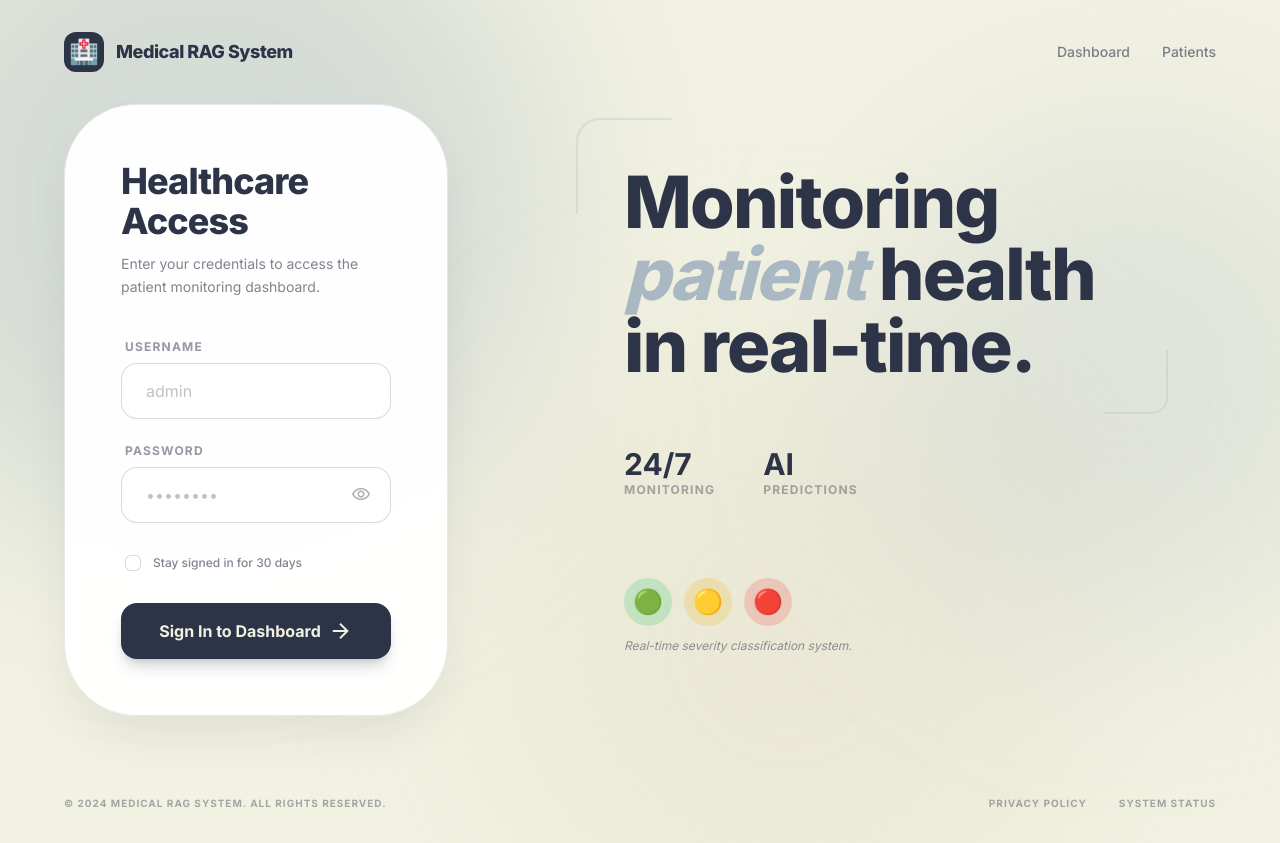
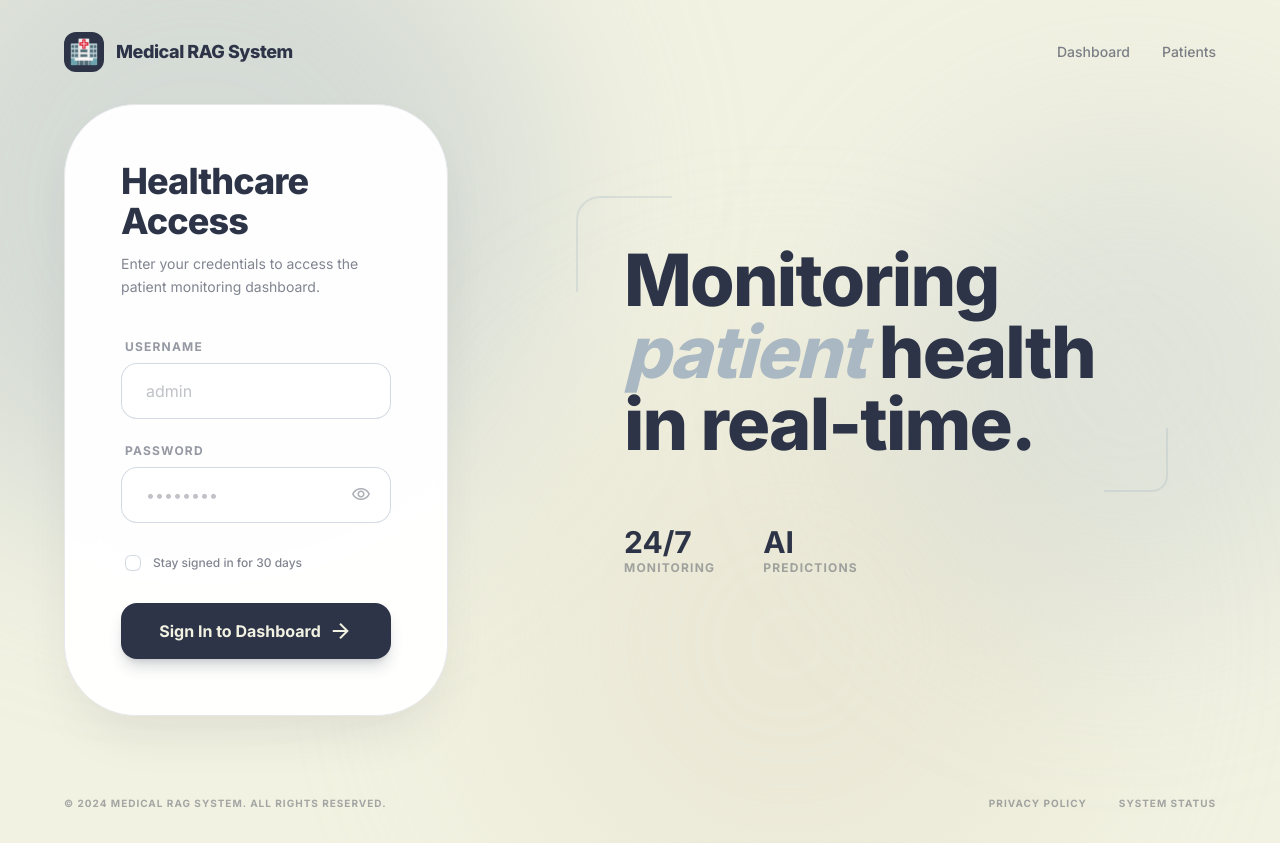
Before and after one commit to vishnupriya-0235/medical-rag-system, a Node server app: page / in a window 1280 px wide. Run offline with Node 20, Linux system fonts and the light colour scheme; some libraries are stand-ins or nearby versions.

Commit message:
removed unwanted elemts in login

```diff
--- a/views/login.ejs
+++ b/views/login.ejs
@@ -214,20 +214,7 @@
                         </div>
                     </div>
 
-                    <div class="pt-12">
-                        <div class="flex items-center gap-3">
-                            <div class="w-12 h-12 rounded-full bg-green-500/20 flex items-center justify-center">
-                                <span class="text-2xl">🟢</span>
-                            </div>
-                            <div class="w-12 h-12 rounded-full bg-yellow-500/20 flex items-center justify-center">
-                                <span class="text-2xl">🟡</span>
-                            </div>
-                            <div class="w-12 h-12 rounded-full bg-red-500/20 flex items-center justify-center">
-                                <span class="text-2xl">🔴</span>
-                            </div>
-                        </div>
-                        <p class="text-xs mt-3 text-primary/50 italic">Real-time severity classification system.</p>
-                    </div>
+
                 </div>
             </div>
         </main>
```
